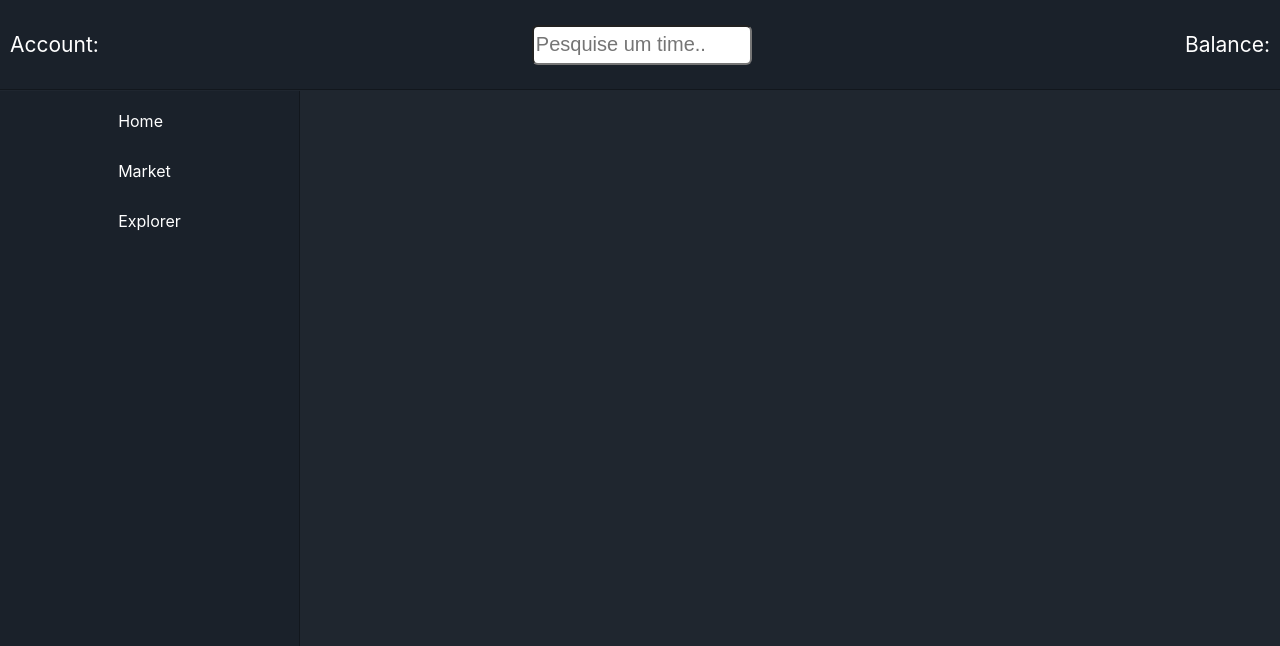
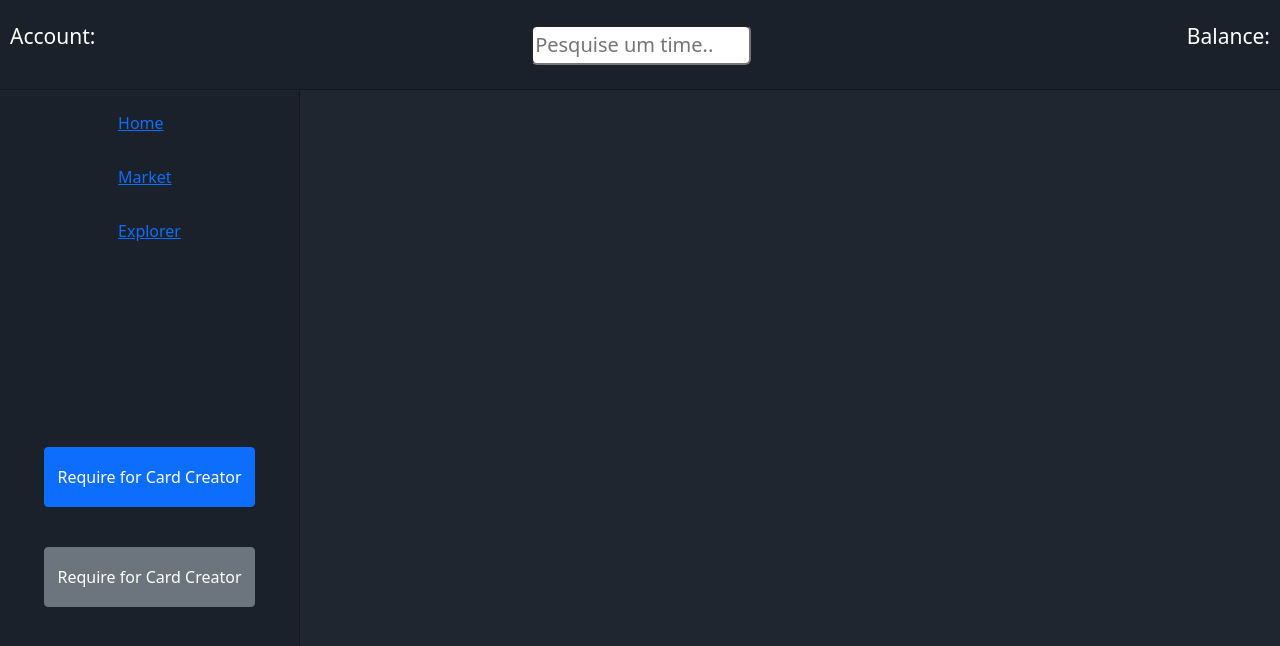
Before and after one commit to 0x-tsar/cards-nft, a Next.js app: page /searcher in a window 1280 px wide. Shown: the top 646 px of the page. Built offline with nearby package versions, Linux system fonts and the light colour scheme.

Commit message:
adding bootstrap

```diff
--- a/package.json
+++ b/package.json
@@ -13,12 +13,14 @@
     "@openzeppelin/contracts": "^4.3.2",
     "@truffle/hdwallet-provider": "^1.5.0",
     "babel-plugin-styled-components": "^1.13.2",
+    "bootstrap": "^5.0.0-beta3",
     "dotenv": "^10.0.0",
     "eth-rpc-errors": "^3.0.0",
     "ethers": "^5.4.7",
     "next": "11.1.2",
     "react": "17.0.2",
     "react-dom": "17.0.2",
+    "react-toastify": "^8.0.3",
     "styled-components": "^5.3.1",
     "web3": "^1.6.0"
   },
--- a/src/Components/LeftBar.jsx
+++ b/src/Components/LeftBar.jsx
@@ -9,6 +9,9 @@ export const Container = styled.div`
   grid-area: leftbar;
   background-color: rgb(26, 33, 42);
   color: white;
+
+  display: flex;
+  flex-wrap: wrap;
 
   ul {
     padding: 0;
@@ -29,6 +32,22 @@ export const Container = styled.div`
 
   display: flex;
   justify-content: center;
+`;
+
+export const HolderCreator = styled.div`
+  width: 100%;
+  height: 200px;
+  /* background-color: red; */
+
+  display: flex;
+  justify-content: center;
+  /* padding: 100px 0; */
+  align-items: center;
+  flex-wrap: wrap;
+
+  button {
+    height: 60px;
+  }
 `;
 
 const LeftBar = () => {
@@ -52,6 +71,7 @@ const LeftBar = () => {
   // funWhich(whichTab)
   return (
     <Container>
+      <div>
         <ul style={{ listStyleType: "none" }}>
           <Link href={"/"}>
             <a onClick={() => setWhichTab(1)}>
@@ -89,6 +109,17 @@ const LeftBar = () => {
             </a>
           </Link>
         </ul>
+      </div>
+
+      <HolderCreator>
+        <button type="button" className="btn btn-primary">
+          Require for Card Creator
+        </button>
+
+        <button type="button" className="btn btn-secondary">
+          Require for Card Creator
+        </button>
+      </HolderCreator>
     </Container>
   );
 };
--- a/src/ethereum.js
+++ b/src/ethereum.js
@@ -54,6 +54,7 @@ export const loadEthereum = async () =>
           );
 
           window.ethereum.on("chainChanged", (change) => {
+            console.log("change it");
             window.location.reload();
           });
 
--- a/src/pages/_app.js
+++ b/src/pages/_app.js
@@ -3,6 +3,7 @@ import styled from "styled-components";
 import Header from "../Components/Header";
 import LeftBar from "../Components/LeftBar";
 import Head from "next/head";
+import "bootstrap/dist/css/bootstrap.css";
 
 import { AuthProvider } from "../providers/context";
 import { useState } from "react";
@@ -65,9 +66,24 @@ function MyApp({ Component, pageProps }) {
       <Head>
         <title>Cards NFT</title>
         <meta name="description" content="Generated by create next app" />
+        <meta name="viewport" content="width=device-width, initial-scale=1" />
         <link rel="icon" href="/favicon.ico" />
         <link rel="preconnect" href="https://fonts.googleapis.com" />
         <link rel="preconnect" href="https://fonts.gstatic.com" crossOrigin />
+
+        <link
+          href="https://fonts.googleapis.com/css2?family=Kanit:ital@0;1&display=swap"
+          rel="stylesheet"
+        />
+
+        {/* <link
+          rel="stylesheet"
+          href="https://maxcdn.bootstrapcdn.com/bootstrap/4.0.0/css/bootstrap.min.css"
+          integrity="sha384-Gn5384xqQ1aoWXA+058RXPxPg6fy4IWvTNh0E263XmFcJlSAwiGgFAW/dAiS6JXm"
+          crossOrigin="anonymous"
+        /> */}
+        {/* bootstrap */}
+
         {/* <link
           href="https://fonts.googleapis.com/css2?family=Kanit:ital@0;1&display=swap"
           rel="stylesheet"
--- a/src/pages/searcher.jsx
+++ b/src/pages/searcher.jsx
@@ -35,16 +35,20 @@ const Searcher = ({ changeVis }) => {
 
   useEffect(() => {
     if (change) {
+      setFiltered([]);
       console.log("called");
       const done = async () => {
         const cards = myInfos.cards;
-        if (cards && filtered.length == 0) {
-          // setChanged(false);
+        if (cards) {
           const lowerSearch = search.toLowerCase();
           //getting the creator of searched team
           const clubAddress = await cards.methods
             .clubToCreator(lowerSearch)
             .call();
+
+          console.log(`clubaddress: ${clubAddress}`);
+          if (clubAddress === "0x0000000000000000000000000000000000000000")
+            return;
           // const market = await cards.methods.marketCards().call();
           // mapping(address => mapping(uint256 => Card)) public marketCards;
 
--- a/styles/globals.css
+++ b/styles/globals.css
@@ -4,6 +4,11 @@ body {
   margin: 0;
   font-family: -apple-system, BlinkMacSystemFont, Segoe UI, Roboto, Oxygen,
     Ubuntu, Cantarell, Fira Sans, Droid Sans, Helvetica Neue, sans-serif;
+
+  overflow-x: hidden;
+  /* if starts to get stuck uncomment line bellow */
+  /* height: 200vh; */
+  /* overflow-x: initial; */
 }
 
 a {
```
Also changed, not shown: 1 other file (tests, documents, lock files or other folders). Lines whose indentation alone changed are shown as unchanged.
